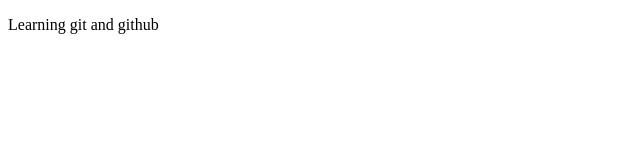
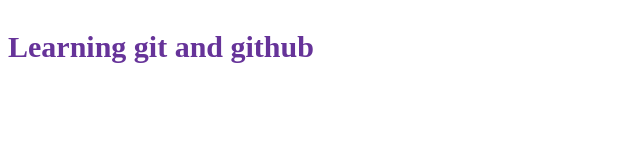
Before and after one commit to avinash1kumar/delta-git, a plain HTML site: page index.html in a window 1280 px wide. Shown: the whole page, without its empty margins (0-640 px from the left). Drawn offline with Linux system fonts and the light colour scheme.

Commit message:
adding css file and modified index file

```diff
--- a/index.html
+++ b/index.html
@@ -4,6 +4,7 @@
     <meta charset="UTF-8">
     <meta name="viewport" content="width=device-width, initial-scale=1.0">
     <title>Document</title>
+    <link rel="stylesheet" href="style.css">
 </head>
 <body>
     <p>Learning git and github</p>
--- /dev/null
+++ b/style.css
@@ -0,0 +1,5 @@
+p{
+    color: rebeccapurple;
+    font-size: 30px;
+    font-weight: bold;
+}
```
